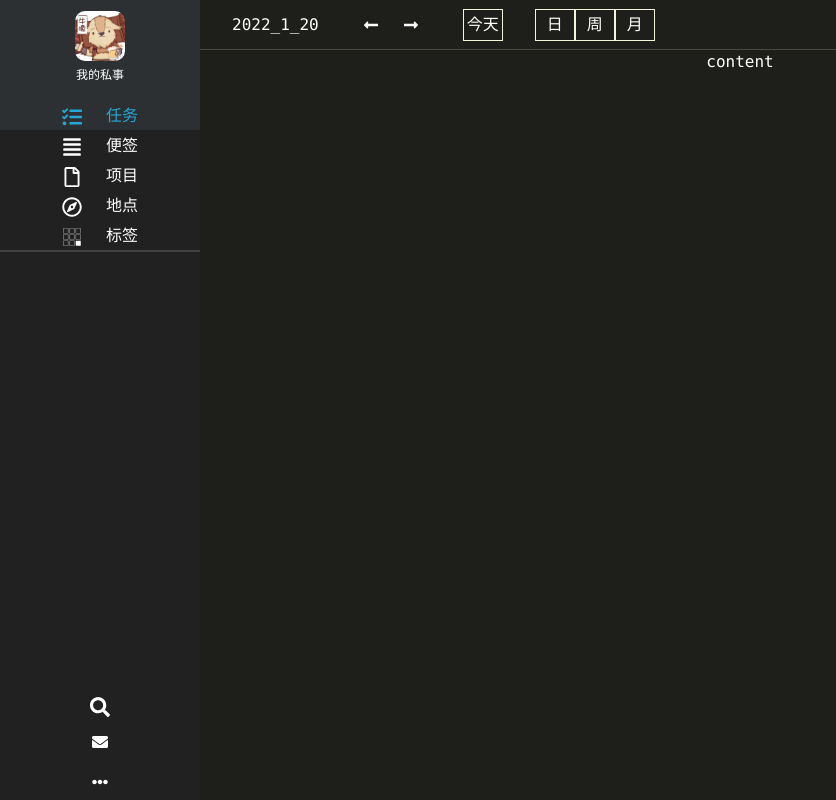
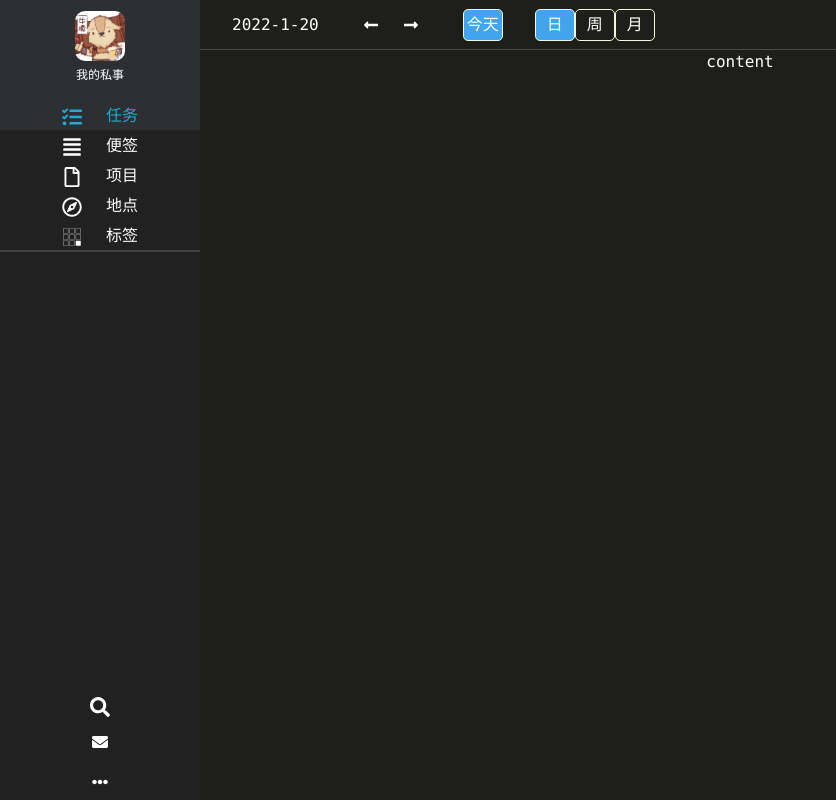
Before and after one commit to liulaoliu/hieplan, a React (Create React App) app: page /main/task in a window 1280 px wide. Shown: the whole page, without its empty margins (0-836 px from the left). Built offline with nearby package versions, Linux system fonts and the light colour scheme.

Commit message:
task的日历的 今天 逻辑 完成  霍师傅，你嘛时候是津门第一啊? 就在今天(会被点亮)

```diff
--- a/src/Components/contentPage/task/TaskTitle.module.scss
+++ b/src/Components/contentPage/task/TaskTitle.module.scss
@@ -3,6 +3,11 @@ $border: 1px solid beige;
 $height: 30px;
 $pointer: pointer;
 $w40: 40px;
+$active_color: #41a5ee;
+
+@mixin no-select {
+  user-select:none
+}
 // 这是title 中各项的 container
 .title_container {
   display: $flex;
@@ -24,13 +29,14 @@ $w40: 40px;
 }
 .arrow {
   width: $w40;
+  @include no-select;
 }
-.arrow:hover{
-  color:aqua
+.arrow:hover {
+  color: $active_color;
 }
 .calendar_container {
   display: $flex;
-
+  @include no-select;
   line-height: $height;
 }
 .flex_container {
@@ -42,8 +48,20 @@ $w40: 40px;
 .w40 {
   width: $w40;
 }
-.w40_border {
+
+@mixin maybe_i_mistake {
   border: $border;
   width: $w40;
   cursor: $pointer;
+  border-radius: 5px;
 }
+.w40_border {
+  @include maybe_i_mistake;
+  @include no-select;
+}
+
+.w40_border_active {
+  @include maybe_i_mistake;
+  background-color: $active_color;
+ @include no-select()
+}
--- a/src/Components/contentPage/task/TaskTitle.tsx
+++ b/src/Components/contentPage/task/TaskTitle.tsx
@@ -1,38 +1,62 @@
 import React, { ReactElement, useState } from "react";
 import styles from "./TaskTitle.module.scss";
 import { FaLongArrowAltLeft, FaLongArrowAltRight } from "react-icons/fa";
+import FormattedDate from "./util/formattedDate";
+
 interface Props {}
 
 /**
  * 这是 显示在task的 title 区域的 函数
  */
 export default function TaskTitle({}: Props): ReactElement {
-  //  初始化一个date实例
-  const d = new Date();
-  //  用解构赋值的方式快速获取 年月日 ,注意月 的 bizarre behavior ，不会变
-  const [year, month, day] = [d.getFullYear(), d.getMonth() + 1, d.getDate()];
-
-  let formattedDate = `${year}_${month}_${day}`;
+  // 一旦初始化 通过getDate暴露的值 就不会变
+  const formattedDate = new FormattedDate().getDate();
 
   //  这是 状态 ,会变
   const [state, setstate] = useState(formattedDate);
   return (
     <div className={styles.title_container}>
-      <div className={styles.date_container }>{state}</div>
-      <div className={styles.arrow_container }>
-        <div className={styles.arrow}>
+      <div className={styles.date_container}>
+        {/* 显示date */}
+        {state}
+      </div>
+      <div className={styles.arrow_container}>
+        {/* 两个箭头 */}
+        <div
+          className={styles.arrow}
+          onClick={() => {
+            const newDate = FormattedDate.dayMinus(state);
+            setstate(newDate);
+          }}
+        >
           <FaLongArrowAltLeft />
         </div>
-        <div className={styles.arrow}>
+        <div
+          className={styles.arrow}
+          onClick={() => {
+            const newDate = FormattedDate.dayPlus(state);
+            setstate(newDate);
+          }}
+        >
           <FaLongArrowAltRight />
         </div>
       </div>
       <div className={styles.calendar_container}>
+        {/* 年月日 选项卡 */}
         <div className={styles.m2}>
-        <div className={styles.w40_border}>今天</div>
+          {/* 只在"今天"被点亮  */}
+          <div
+            className={
+              formattedDate === state
+                ? styles.w40_border_active
+                : styles.w40_border
+            }
+          >
+            今天
+          </div>
         </div>
         <div className={styles.flex_container}>
-          <div className={styles.w40_border}>日</div>
+          <div className={styles.w40_border_active}>日</div>
           <div className={styles.w40_border}>周</div>
           <div className={styles.w40_border}>月</div>
         </div>
--- /dev/null
+++ b/src/Components/contentPage/task/util/formattedDate.tsx
@@ -0,0 +1,58 @@
+/**
+ * 一个特殊的 用与在Task页面显示日期字符串的类
+ *
+ */
+export default class FormattedDate {
+  private readonly year: number;
+  private readonly month: number;
+  private readonly day: number;
+  constructor() {
+    //  初始化一个date实例
+    const d = new Date();
+    //  用解构赋值的方式快速获取 年月日 ,注意月 的 bizarre behavior
+    [this.year, this.month, this.day] = [
+      d.getFullYear(),
+      d.getMonth() + 1,
+      d.getDate(),
+    ];
+  }
+  /**
+   * 获取格式化完毕的当天日期 形式为 : "年_月_日" 比如:"2022_2_9"
+   */
+  public getDate() {
+    /**
+     * 这是 ISO 格式  也就是 YYYY-MM-DD
+     * 这个很方便的就能通过Date 转换为 date实例
+     */
+    return `${this.year}-${this.month}-${this.day}`;
+  }
+  /**
+   * 接受一个Date实例, 返回格式化的年月日
+   * 形如YYYY-MM-DD
+   */
+  private static getFormatedDateHelper(date: Date) {
+    return `${date.getFullYear()}-${date.getMonth() + 1}-${date.getDate()}`;
+  }
+  /**
+   * static helper
+   * 接受一个 日期 字符串，把字符串的日 项目向过去的方向 调整一天
+   * 比如 传入2022-2-9 输出 2022-2-8
+   */
+  static dayMinus(date: string): string {
+    //   包装ISO日期字符串,把日期向回拨动
+    let d = new Date(date + "Z");
+    d.setDate(d.getDate() - 1);
+    return FormattedDate.getFormatedDateHelper(d);
+  }
+  /**
+   * static helper
+   * 接受一个 日期 字符串，把字符串的日 项目向未来的方向 调整一天
+   * 比如 传入2022-2-9 输出 2022-2-10
+   */
+  static dayPlus(date: string): string {
+    //   包装ISO日期字符串,把日期向回拨动
+    let d = new Date(date + "Z");
+    d.setDate(d.getDate() + 1);
+    return FormattedDate.getFormatedDateHelper(d);
+  }
+}
```
